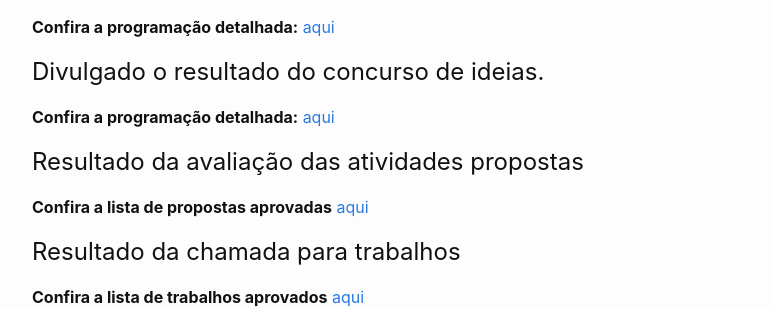
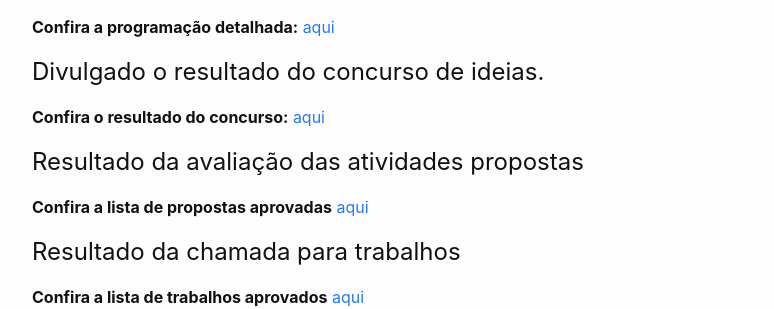
Before and after one commit to ifrn-macau/expotec2023, a Jekyll site: the page built from index.markdown, in a window 1280 px wide. Shown: the part 804-1113 px from the top of the page, without its empty margins (238-1012 px from the left). Built offline with Jekyll 4.4.1, drawn with Linux system fonts in a browser that asks for light colours.

Commit message:
Atualização do config

```diff
--- a/index.markdown
+++ b/index.markdown
@@ -195,7 +195,7 @@ layout: home
 
 ## Divulgado o resultado do concurso de ideias.
 
-**Confira a programação detalhada:**<a href="./concurso"> aqui</a>
+**Confira o resultado do concurso:**<a href="./concurso"> aqui</a>
 
 ## Resultado da avaliação das atividades propostas
 
```
